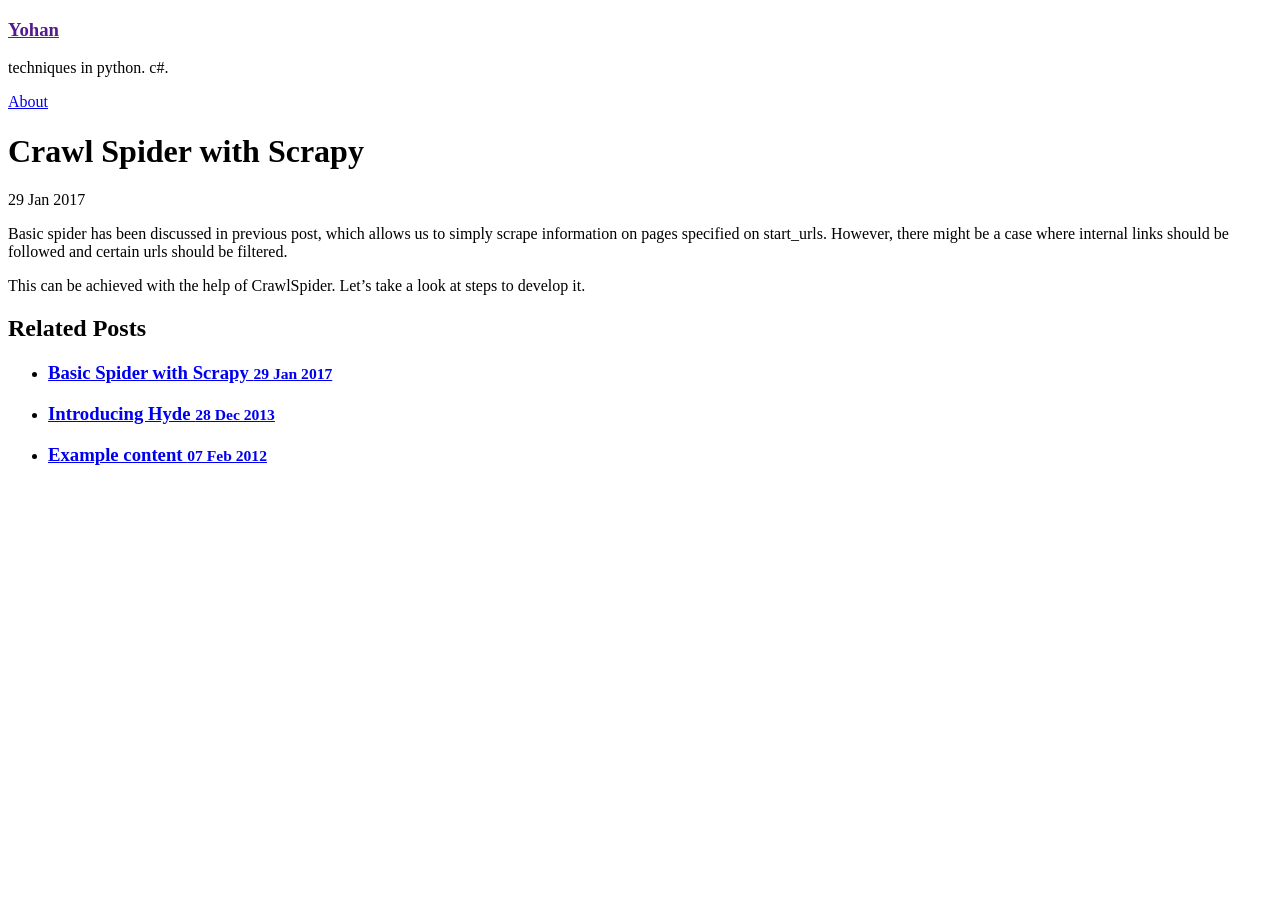
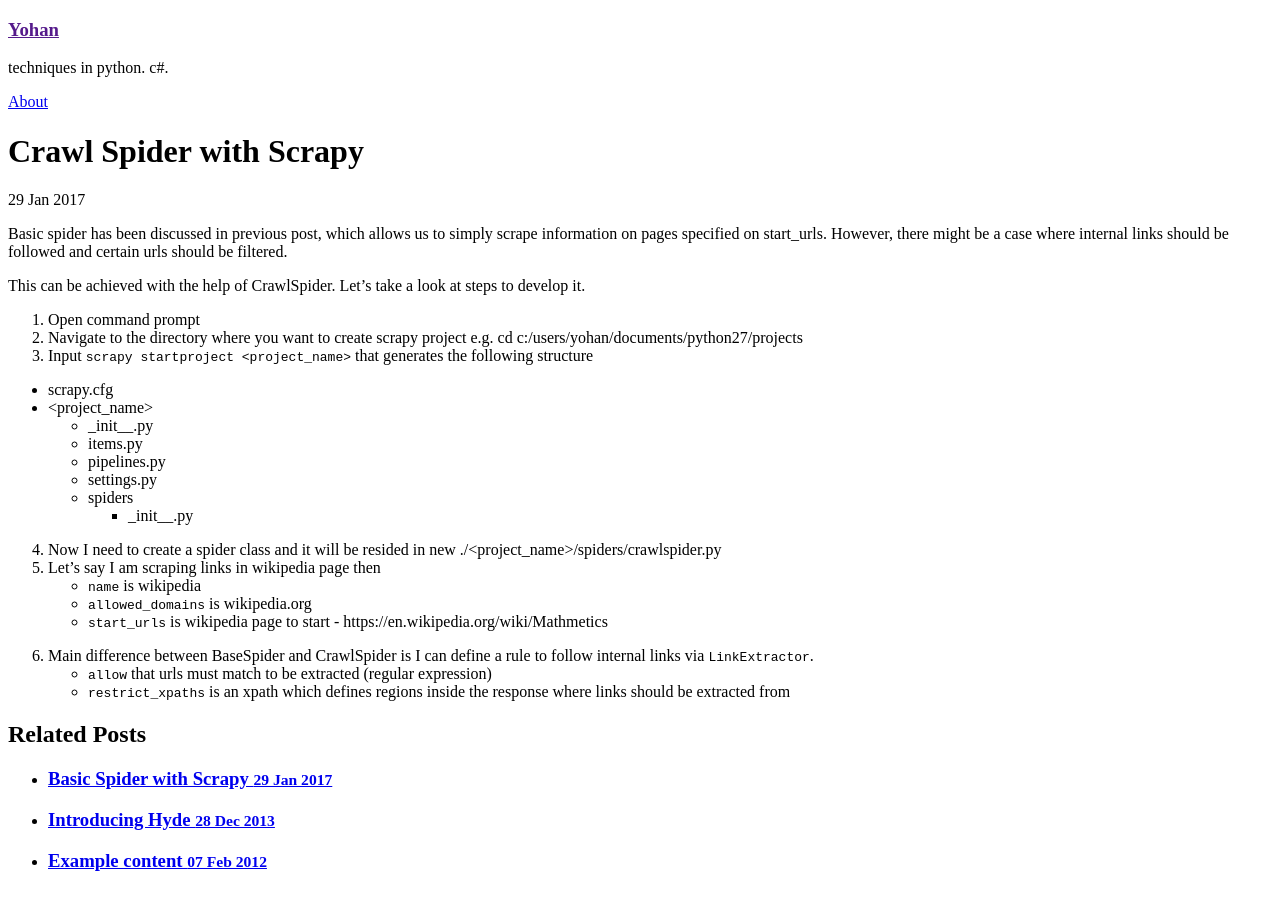
Before and after one commit to yohancheong/yohancheong.github.io, a Jekyll site: the page built from _posts/2017-01-29-crawl-spider-with-scrapy.md, in a window 1280 px wide. Built offline with Jekyll 4.4.1, drawn with Linux system fonts in a browser that asks for light colours.

Commit message:
Writing crawl spider

```diff
--- a/_posts/2017-01-29-crawl-spider-with-scrapy.md
+++ b/_posts/2017-01-29-crawl-spider-with-scrapy.md
@@ -6,3 +6,28 @@ title: Crawl Spider with Scrapy
 Basic spider has been discussed in previous post, which allows us to simply scrape information on pages specified on start_urls. However, there might be a case where internal links should be followed and certain urls should be filtered.
 
 This can be achieved with the help of CrawlSpider. Let's take a look at steps to develop it.
+
+1. Open command prompt
+2. Navigate to the directory where you want to create scrapy project e.g. cd c:/users/yohan/documents/python27/projects
+3. Input `scrapy startproject <project_name>` that generates the following structure
+
+- scrapy.cfg
+- &lt;project_name&gt;
+    - _init__.py
+    - items.py
+    - pipelines.py
+    - settings.py
+    - spiders
+        - _init__.py
+
+{:start="4"}
+4. Now I need to create a spider class and it will be resided in new ./&lt;project_name&gt;/spiders/crawlspider.py
+5. Let's say I am scraping links in wikipedia page then
+* `name` is wikipedia
+* `allowed_domains` is wikipedia.org
+* `start_urls` is wikipedia page to start - https://en.wikipedia.org/wiki/Mathmetics
+
+{:start="6"}
+6. Main difference between BaseSpider and CrawlSpider is I can define a rule to follow internal links via `LinkExtractor`.
+* `allow` that urls must match to be extracted (regular expression)
+* `restrict_xpaths` is an xpath which defines regions inside the response where links should be extracted from
```
